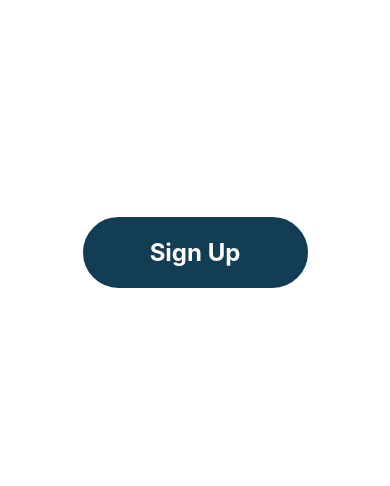
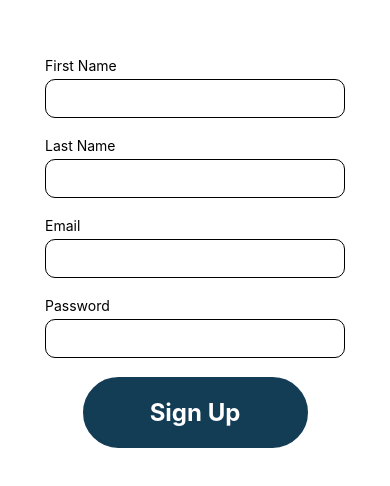
Before and after one commit to LDomadia/tech-demo-1-test, a React Native app in the folder TechDemo/: screen /SignUp in a window 390 px wide. Shown: the part 170-656 px from the top of the page. Built offline with nearby package versions, Linux system fonts and the light colour scheme.

Commit message:
made a text field component

```diff
--- a/TechDemo/components/MyField.tsx
+++ b/TechDemo/components/MyField.tsx
@@ -0,0 +1,38 @@
+import React, { Component } from "react";
+import { TextInput, Text, StyleSheet, View } from "react-native";
+
+// https://www.npmjs.com/package/react-native-floating-label-input
+
+export type Props = {
+    title: string,
+    type: string
+}
+
+const MyField: React.FC<Props> = ({
+    title, type
+}) => {
+    return (
+        <View style={styles.container}>
+            <Text>{title}</Text>
+            <TextInput style={styles.input} />
+        </View>
+    );
+}
+
+const styles = StyleSheet.create({
+    input: {
+        height: 40,
+        width: 300,
+        borderWidth: 1,
+        borderRadius: 10,
+        marginTop: 5,
+        padding: 10,
+    },
+    container: {
+        width: 300,
+        height: 60,
+        marginBottom: 20
+    }
+});
+
+export default MyField;
--- a/TechDemo/screens/SignUpScreen.tsx
+++ b/TechDemo/screens/SignUpScreen.tsx
@@ -2,10 +2,16 @@ import { StatusBar } from 'expo-status-bar';
 import React from 'react';
 import { StyleSheet, Text, View} from 'react-native';
 import MyButton from '../components/MyButton';
+import MyField from '../components/MyField';
 
 export default function SignUpScreen() {
   return (
     <View style={styles.container}>
+        <MyField title='First Name' type='text'/>
+        <MyField title='Last Name' type='text'/>
+        <MyField title='Email' type='text'/>
+        <MyField title='Password' type='text'/>
+
         <MyButton text="Sign Up" type="primary" size="large" />
     </View>
   );
```
